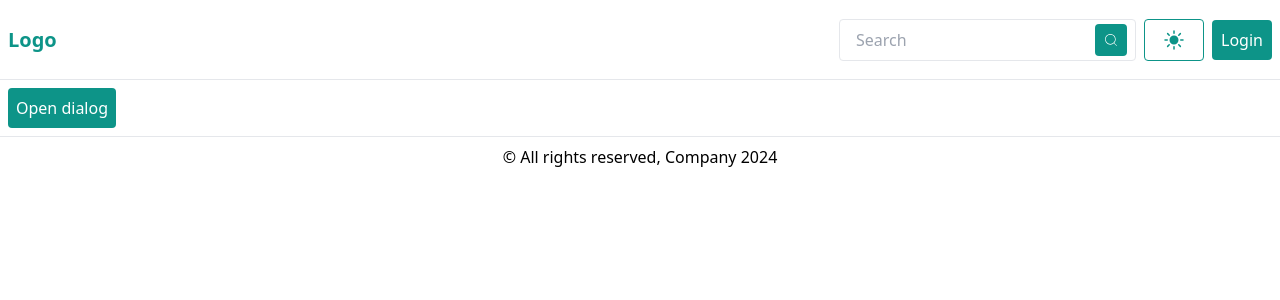
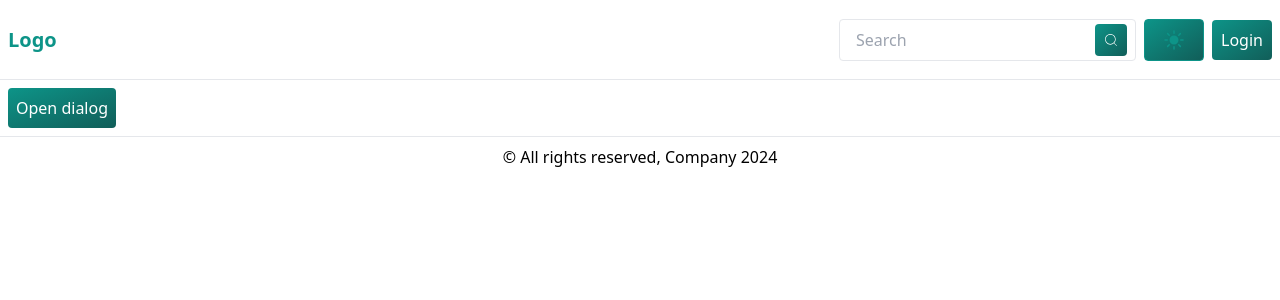
Before and after one commit to ashsajal1/react-tsx-tailwind-template, a React (Vite) app: page / in a window 1280 px wide. Shown: the top 300 px of the page. Built offline with nearby package versions, Linux system fonts and the light colour scheme.

Commit message:
use gradient

```diff
--- a/src/components/ui/button.tsx
+++ b/src/components/ui/button.tsx
@@ -9,8 +9,7 @@ export default function Button({ children, variant = "solid", ...props }: PropsW
 
     const { className } = props;
 
-    // Define styles based on the variant
-    let buttonStyles = cn("flex items-center justify-center gap-2 cursor-pointer select-none p-2 rounded transition duration-0 text-white transform active:scale-105 min-w-[60px] bg-primary hover:bg-primary-high");
+    let buttonStyles = cn("flex items-center justify-center gap-2 cursor-pointer select-none p-2 rounded transition duration-0 text-white transform active:scale-105 min-w-[60px] bg-transparent bg-gradient-to-br from-primary to-primary-high hover:to-primary-extra-high ");
 
     const danger = 'bg-red-600 hover:bg-red-700';
     const dangerOutline = 'border bg-white dark:bg-black border-red-600 text-red-600 hover:bg-red-200 hover:text-red';
--- a/src/components/ui/input-field.tsx
+++ b/src/components/ui/input-field.tsx
@@ -8,7 +8,6 @@ const InputField = forwardRef<HTMLInputElement, InputProps>((props, ref) => {
     const { type } = rest;
     const btnClass = 'flex items-center justify-center gap-2 cursor-pointer select-none p-2 rounded transition duration-0 bg-primary hover:bg-primary-high text-white'
 
-
     return (
         <input {...rest} ref={ref} className={cn("p-2 border  dark:border-none focus:ring-2 outline-none focus:ring-primary rounded dark:text-white", className, { [btnClass]: (type === 'submit') })} title="Input field" />
     );
--- a/src/components/ui/search.tsx
+++ b/src/components/ui/search.tsx
@@ -1,7 +1,6 @@
 import { CiSearch } from 'react-icons/ci'
 import Button from './button'
 import InputField from './input-field'
-
 
 export default function Search() {
   return (
--- a/tailwind.config.js
+++ b/tailwind.config.js
@@ -12,7 +12,8 @@ export default {
       colors: {
         'primary-low':teal[200],
         'primary':teal[600],
-        'primary-high':teal[700]
+        'primary-high':teal[800],
+        'primary-extra-high':teal[800],
       }
     },
   },
```
